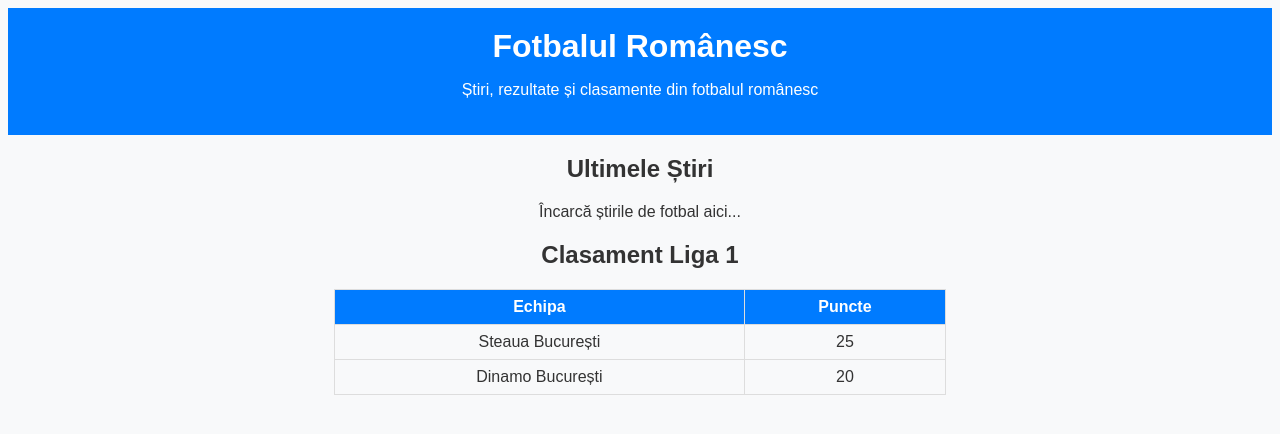
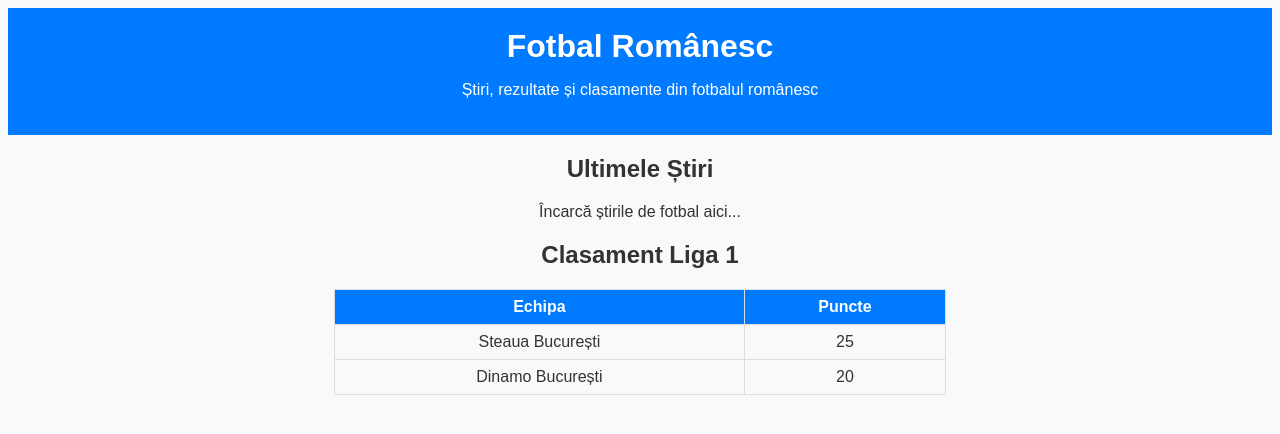
Before and after one commit to fanesoltuz/fotbal, a plain HTML site: page index.html in a window 1280 px wide. Drawn offline with Linux system fonts and the light colour scheme.

Commit message:
Update index.html

```diff
--- a/index.html
+++ b/index.html
@@ -46,7 +46,7 @@
 </head>
 <body>
   <header>
-    <h1>Fotbalul Românesc</h1>
+    <h1>Fotbal Românesc</h1>
     <p>Știri, rezultate și clasamente din fotbalul românesc</p>
   </header>
 
```
